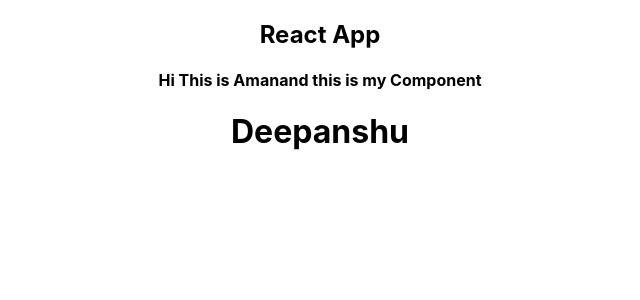
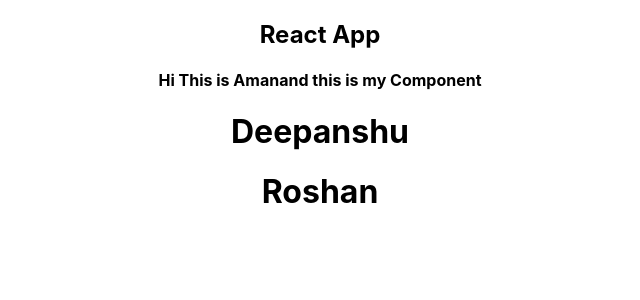
Before and after one commit to anantgehi/react-app, a React (Create React App) app: page / in a window 1280 px wide. Shown: the top 300 px of the page, without its empty margins (320-960 px from the left). Built offline with nearby package versions, Linux system fonts and the light colour scheme.

Commit message:
Added My React Component

```diff
--- a/src/App.js
+++ b/src/App.js
@@ -2,6 +2,7 @@ import logo from './logo.svg';
 import './App.css';
 import AmanComponent from './Components/Aman';
 import DeepanshuComponent  from './Components/Deepanshu';
+import RoshanComponent  from './Components/Roshan';
 
 function App() {
   return (
@@ -9,6 +10,7 @@ function App() {
 	  <h2>React App</h2>
       <AmanComponent/>
       <DeepanshuComponent/>
+      <RoshanComponent/>
   </div>
   );
 }
--- /dev/null
+++ b/src/Components/Roshan.js
@@ -0,0 +1,8 @@
+const RoshanComponent = () => {
+    return (
+        <div>
+            <h1>Roshan</h1>
+        </div>
+    );
+}
+export default RoshanComponent;
```
